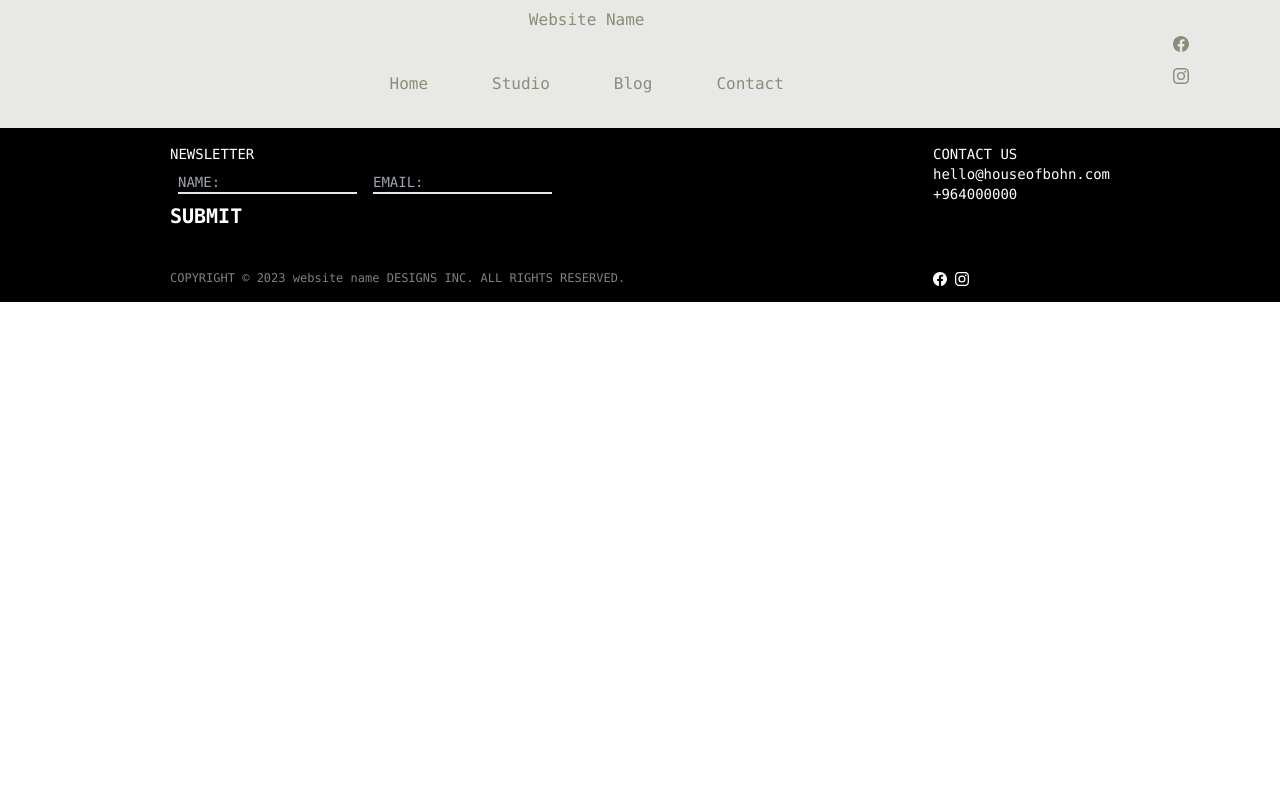
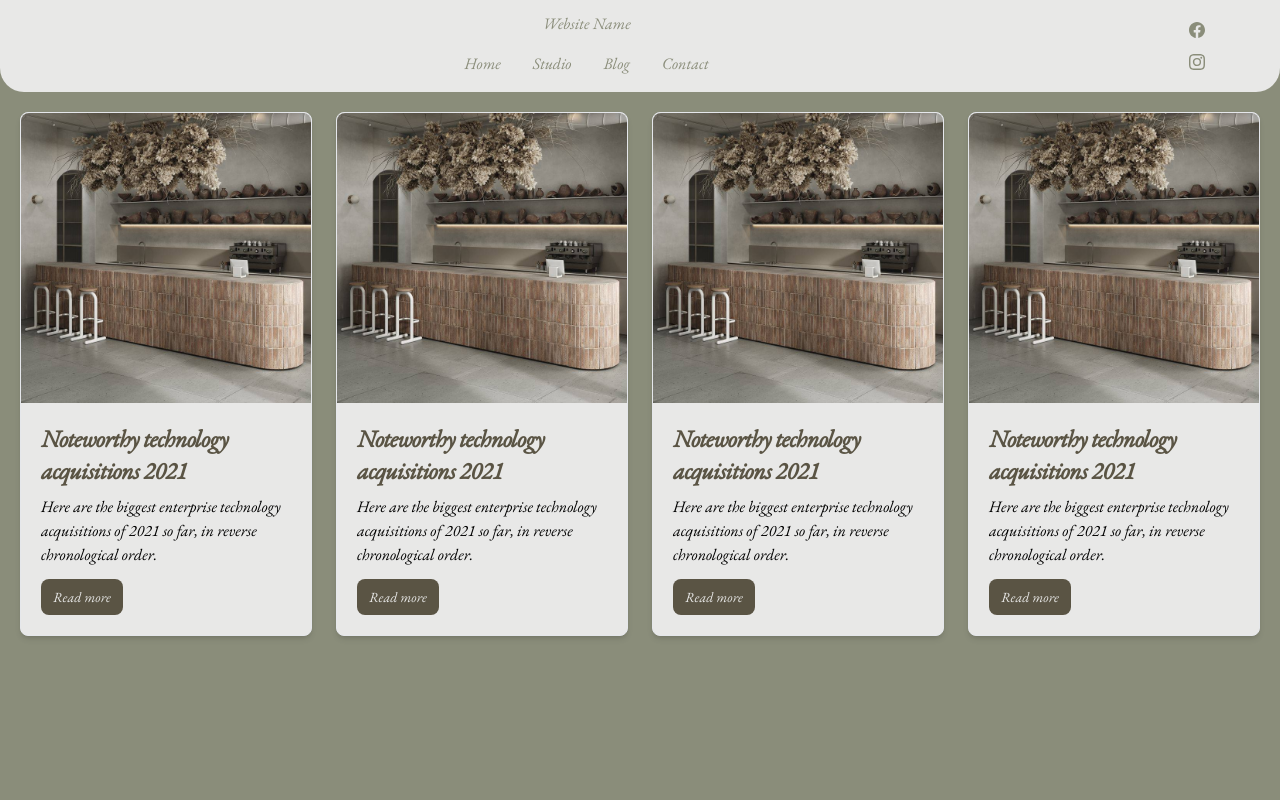
Before and after one commit to rawandbakr/habitat, a React (Create React App) app in the folder frontend/: page /blog in a window 1280 px wide. Shown: the top 800 px of the page. Built offline with nearby package versions, Linux system fonts and the light colour scheme.

Commit message:
route setup + blog page
setup routes for the pages and creating blog page design

```diff
--- a/frontend/src/App.js
+++ b/frontend/src/App.js
@@ -2,6 +2,9 @@ import Navigation from "./components/Navigation";
 import {BrowserRouter, Route, Routes} from 'react-router-dom'
 import Home from "./pages/Home";
 import Footer from "./components/Footer";
+import Blog from "./pages/Blog";
+import Contact from "./pages/Contact";
+import Studio from "./pages/Studio";
 
 function App() {
   return (
@@ -9,6 +12,9 @@ function App() {
     <Navigation/>
     <Routes>
       <Route exact path='/' element={<Home/>}/>
+      <Route exact path='/blog' element={<Blog/>}/>
+      <Route exact path='/contact' element={<Contact/>}/>
+      <Route exact path='/studio' element={<Studio/>}/>
     </Routes>
     <Footer/>
     </BrowserRouter>
--- /dev/null
+++ b/frontend/src/components/BlogCard.js
@@ -0,0 +1,23 @@
+import React from 'react'
+
+export default function BlogCard() {
+  return (
+
+<div className="max-w-xs p-1">
+    <div className="bg-primary shadow-md border border-gray-200 rounded-lg max-w-sm mb-5">
+        <a href="#">
+            <img className="rounded-t-lg" src={require("../imgs/img1.jpg")} alt=""/>
+        </a>
+        <div className="p-5">
+            <a href="#">
+                <h5 className="text-accent font-bold text-2xl tracking-tight mb-2">Noteworthy technology acquisitions 2021</h5>
+            </a>
+            <p className=" font-thin mb-3">Here are the biggest enterprise technology acquisitions of 2021 so far, in reverse chronological order.</p>
+            <a className="text-primary bg-accent hover:bg-opacity-80 focus:ring-4 focus:ring-blue-300 font-medium rounded-lg text-sm px-3 py-2 text-center inline-flex items-center" href="#">
+                Read more
+            </a>
+        </div>
+    </div>
+</div>
+  )
+}
--- a/frontend/src/components/Footer.js
+++ b/frontend/src/components/Footer.js
@@ -3,12 +3,12 @@ import { BsFacebook, BsInstagram } from "react-icons/bs";
 
 export default function Footer() {
   return (
-    <footer className="bg-black text-white flex flex-rows p-4 text-sm justify-around">
+    <footer className="bg-black text-white flex flex-col md:flex-row p-4 text-sm justify-around ">
       {/* newsletter section */}
       <div className=' flex flex-col'>
         <h5>NEWSLETTER</h5>
         <form className='flex flex-col'>
-          <div className='flex flex-row'>
+          <div className='flex flex-col md:flex-row '>
           <input placeholder="NAME:" type="text" className='m-2 bg-black outline-none border-b-2' />
           <input placeholder="EMAIL:"type="email" className='m-2 bg-black outline-none border-b-2'/>
           </div>
--- a/frontend/src/components/NavItem.js
+++ b/frontend/src/components/NavItem.js
@@ -3,7 +3,7 @@ import { Link } from "react-router-dom";
 
 export default function NavItem(props) {
   return (
-    <button className="p-4 m-4 hover:shadow-2xl hover:border-r-2 hover:rounded-xl hover:text-accent">
+    <button className="p-2 m-2 hover:shadow-2xl hover:border-r-2 hover:rounded-xl hover:text-accent">
         <Link to={props.to}>{props.name}</Link>
     </button>
   );
--- a/frontend/src/components/Navigation.js
+++ b/frontend/src/components/Navigation.js
@@ -4,26 +4,26 @@ import { BsFacebook, BsInstagram } from "react-icons/bs";
 
 export default function Navigation() {
   return (
-    <nav className="sticky top-0 flex flex-row bg-primary text-secondary">
-      <div className="flex flex-col  w-11/12">
-          <h1 className=" p-2 flex justify-center"> Website Name</h1>
+    <div className="flex flex-row bg-primary text-secondary rounded-b-3xl ">
+      <div className="flex flex-col w-11/12">
+          <h1 className="flex justify-center pt-3"> Website Name</h1>
           <li className="flex justify-center items-center ">
             <NavItem to="/" name="Home" />
-            <NavItem to="/portfolio" name="Studio" />
+            <NavItem to="/studio" name="Studio" />
             <NavItem to="/blog" name="Blog" />
             <NavItem to="/contact" name="Contact" />
           </li>
       </div>
-      <div className="flex flex-col justify-center space-y-2">
-        <a className=" pb-2 hover:rounded-xl hover:text-accent"
+      <div className="flex flex-col justify-center">
+        <a className="pb-4 pl-4 hover:rounded-xl hover:text-accent"
         href="https://www.facebook.com/">
           <BsFacebook />
         </a>
-        <a className=" pb-2 hover:rounded-xl hover:text-accent"
+        <a className="pl-4 hover:rounded-xl hover:text-accent"
         href="https://www.instagram.com/">
           <BsInstagram />
         </a>
       </div>
-    </nav>
+    </div>
   );
 }
--- a/frontend/src/index.css
+++ b/frontend/src/index.css
@@ -3,7 +3,8 @@
 @tailwind utilities;
 
 body{
-    @apply font-mono
+    font-family: 'EB Garamond', serif;
+    @apply bg-secondary
 }
 
 /* font-family: 'EB Garamond', serif;
--- /dev/null
+++ b/frontend/src/pages/Blog.js
@@ -0,0 +1,15 @@
+import React from 'react'
+import BlogCard from '../components/BlogCard'
+
+export default function Blog() {
+  return (
+    <div className=" bg-secondary min-h-screen min-w-screen">
+     <div className='p-4 grid md:grid-cols-3 xl:grid-cols-4 gap-4 grid-cols-2'>
+     <BlogCard/>
+     <BlogCard/>
+     <BlogCard/>
+     <BlogCard/>
+    </div>
+    </div>
+  )
+}
--- /dev/null
+++ b/frontend/src/pages/Contact.js
@@ -0,0 +1,8 @@
+import React from 'react'
+
+export default function Contact() {
+  return (
+    <div className=" bg-secondary min-h-screen min-w-screens">
+        Contact</div>
+  )
+}
--- a/frontend/src/pages/Home.js
+++ b/frontend/src/pages/Home.js
@@ -8,7 +8,7 @@ export default function Home() {
         <img
           src={require("../imgs/img1.jpg")}
           alt="a"
-          className=" object-cover h-full w-full"
+          className=" object-cover w-full rounded-3xl p-2"
         />
       </div>
       {/* about us section */}
--- /dev/null
+++ b/frontend/src/pages/Studio.js
@@ -0,0 +1,9 @@
+import React from 'react'
+
+export default function Studio() {
+  return (
+    <div className=" bg-secondary min-h-screen min-w-screen">
+        Studio
+        </div>
+  )
+}
```
